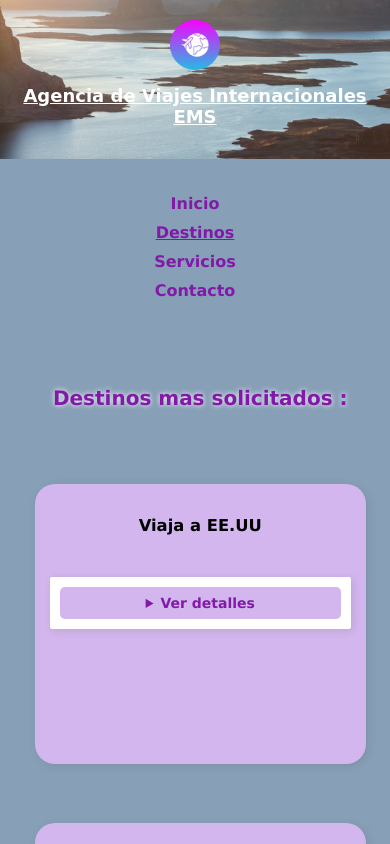
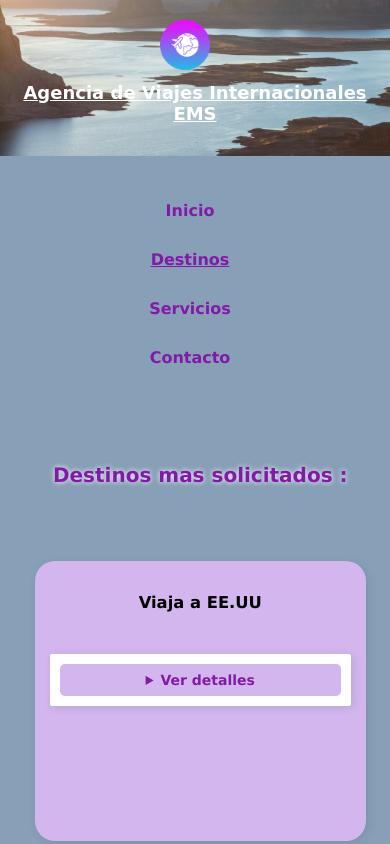
Before and after one commit to ssanlaz/AgenciaDeViajes, a plain HTML site: page destinos.html in a window 390 px wide. Shown: the top 844 px of the page. Drawn offline with nearby package versions, Linux system fonts and the light colour scheme.

Commit message:
modificando

```diff
--- a/destinos.css
+++ b/destinos.css
@@ -196,14 +196,14 @@ footer {
 @media screen and (max-width: 768px) {
 
     header {
-        flex-direction: column;
+        flex-direction: column; /* Logo y título en columna */
         text-align: center;
         padding: 20px;
     }
 
     h1 {
-        margin-right: 0;
-        font-size: 22px;
+        margin-right: 0; /* Elimina margen extra en el título */
+        font-size: 22px; /* Reduce el tamaño del título */
     }
 
     main{
@@ -211,18 +211,27 @@ footer {
     }
 
     #logo {
-        margin-right: 0;
+        margin-right: 0 auto; /* Centra el logo */
+        display: block;
     }
 
-
-    /* Nav en columna */
+    /*  Nav en columna */
     nav ul {
         flex-direction: column;
         text-align: center;
-        margin-right: 80px;
-        gap: 10px;
+        gap: 15px;
+        margin-right: 70px;
     }
 
+    nav ul li {
+        font-size: 18px;
+        text-align: center;
+    }
+
+    nav ul li a {
+        display: block;
+        padding: 8px 15px;
+    }
     /* Sección destinos más ajustada */
     .destinos {
         width: 90%;
@@ -251,24 +260,37 @@ footer {
 @media screen and (max-width: 576px) {
 
     h1 {
-        font-size: 18px;
+        font-size: 18px; /* Reduce el tamaño del título */
     }
-
     main{
         min-height: auto;
     }
 
+    /*  Ajuste del logo */
     #logo {
         width: 50px;
         height: 50px;
     }
 
-
+    /*  Nav en columna y bien alineado */
 
     nav ul {
-        margin-right: 60px;
         flex-direction: column;
+        align-items: center;
+        padding: 0;
+        gap: 10px;
+        margin-right: 50px;
+    }
+
+    nav ul li {
+        font-size: 16px;
+    }
+
+    nav ul li a {
+        display: block;
+        width: 100%;
         text-align: center;
+        padding: 10px;
     }
 
     .destinos {
@@ -280,7 +302,7 @@ footer {
     }
 
     details {
-        max-height: 400px;
+        max-height: 800px;
         overflow-y: auto;
     }
     /* Footer más pequeño */
--- a/formulario.css
+++ b/formulario.css
@@ -207,20 +207,19 @@ footer {
 
 /*Hacemos responsive*/
 @media screen and (max-width: 768px) {
-
     header {
         flex-direction: column; /* Logo y título en columna */
         text-align: center;
         padding: 20px;
     }
 
-   main{
-    min-height: auto;
-   }
-
     h1 {
         margin-right: 0; /* Elimina margen extra en el título */
         font-size: 22px; /* Reduce el tamaño del título */
+    }
+
+    main{
+        min-height: auto;
     }
 
     #logo {
@@ -230,11 +229,10 @@ footer {
 
     /*  Nav en columna */
     nav ul {
-    margin-right: 70px;
-    margin-top: 10px;
         flex-direction: column;
         text-align: center;
         gap: 15px;
+        margin-right: 70px;
     }
 
     nav ul li {
@@ -281,25 +279,26 @@ footer {
 @media screen and (max-width: 576px) {
 
     h1 {
-    font-size: 18px;
-    text-align: center;
-    margin: 0 auto;
+        font-size: 18px; /* Reduce el tamaño del título */
+    }
+
+    /*  Ajuste del logo */
+    #logo {
+        width: 50px;
+        height: 50px;
     }
 
     main{
         min-height: auto;
     }
 
-    #logo {
-    width: 50px;
-    height: 50px;
-    }
+    /*  Nav en columna y bien alineado */
 
     nav ul {
-    margin-top: 10px;
         flex-direction: column;
         align-items: center;
         padding: 0;
+        gap: 10px;
         margin-right: 50px;
     }
 
--- a/servicios.css
+++ b/servicios.css
@@ -307,17 +307,23 @@ footer {
 
     /*  Nav en columna y bien alineado */
 
-
     nav ul {
-        margin-right: 35px;
         flex-direction: column;
         align-items: center;
         padding: 0;
         gap: 10px;
+        margin-right: 50px;
     }
 
     nav ul li {
         font-size: 16px;
+    }
+
+    nav ul li a {
+        display: block;
+        width: 100%;
+        text-align: center;
+        padding: 10px;
     }
 
 
```
Lines whose indentation alone changed are shown as unchanged.
